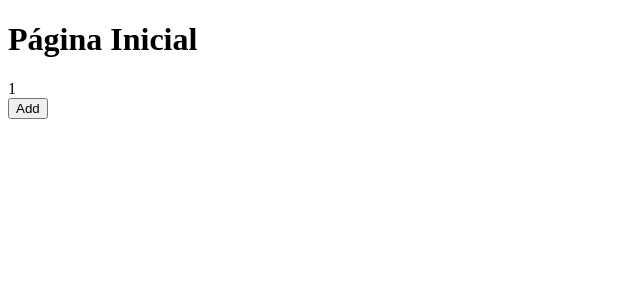
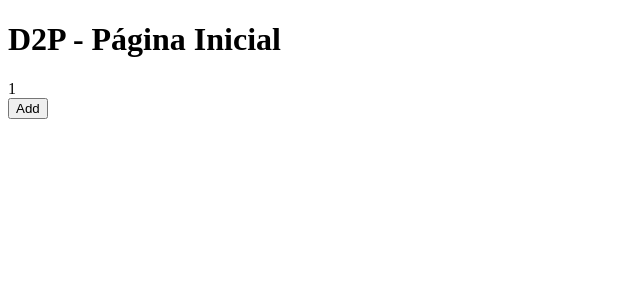
Before and after one commit to alexandre555/D2Pweb, a Next.js app: page / in a window 1280 px wide. Shown: the top 300 px of the page, without its empty margins (0-640 px from the left). Built offline with nearby package versions, Linux system fonts and the light colour scheme.

Commit message:
alteração da página inicial

```diff
--- a/pages/index.js
+++ b/pages/index.js
@@ -3,7 +3,7 @@ import { useState } from 'react';
 function Home(){
     return (
         <div>
-            <h1>Página Inicial</h1>
+            <h1>D2P - Página Inicial</h1>
             <Contador />
         </div>
 
```
